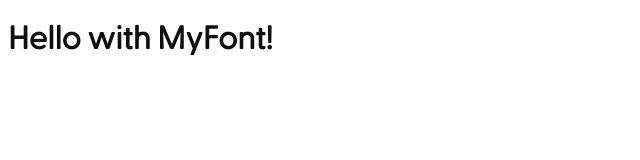
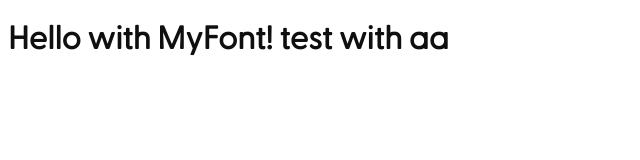
Before and after one commit to koenifra/GreycliffCF, a plain HTML site: page index.html in a window 1280 px wide. Shown: the whole page, without its empty margins (0-640 px from the left). Drawn offline with Linux system fonts and the light colour scheme.

Commit message:
Update index.html

```diff
--- a/index.html
+++ b/index.html
@@ -4,6 +4,6 @@
   <link rel="stylesheet" href="style.css">
 </head>
 <body>
-  <h1 style="font-family: 'Greycliff CF', sans-serif;">Hello with MyFont!</h1>
+  <h1 style="font-family: 'Greycliff CF', sans-serif;">Hello with MyFont! test with aa</h1>
 </body>
 </html>
```
